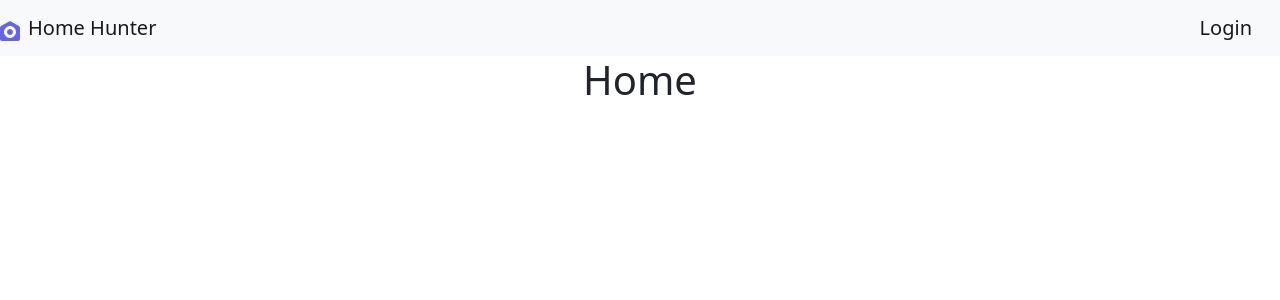
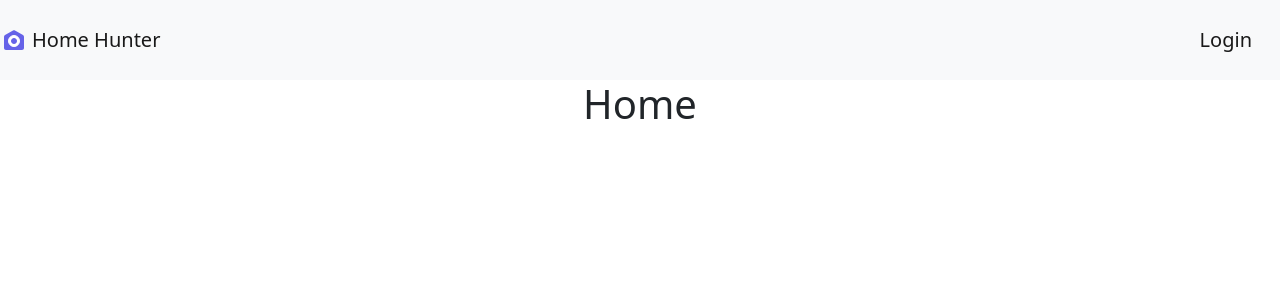
Before and after one commit to drake7/HomeHunters, a React (Create React App) app: page / in a window 1280 px wide. Shown: the top 300 px of the page. Built offline with nearby package versions, Linux system fonts and the light colour scheme.

Commit message:
Changes for aligning the logo with the navbar value

```diff
--- a/src/components/nav/HomeBar.js
+++ b/src/components/nav/HomeBar.js
@@ -11,7 +11,7 @@ function HomeBar() {
     <>
     <nav class="navbar navbar-expand-lg navbar-light bg-light">
 
-      <div>
+      <div className="d-flex align-items-center m-1">
               <svg
                 width="20"
                 height="20"
```
